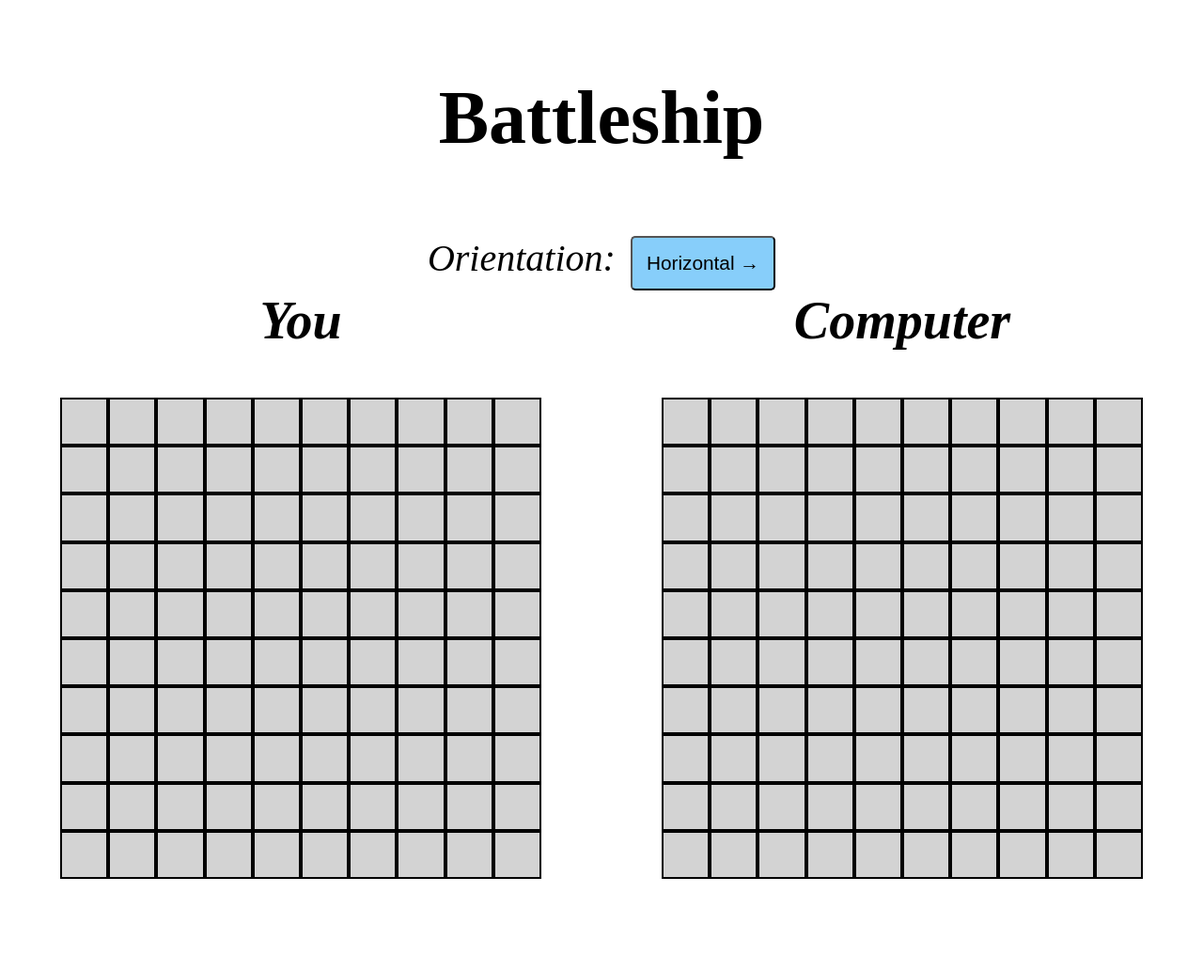
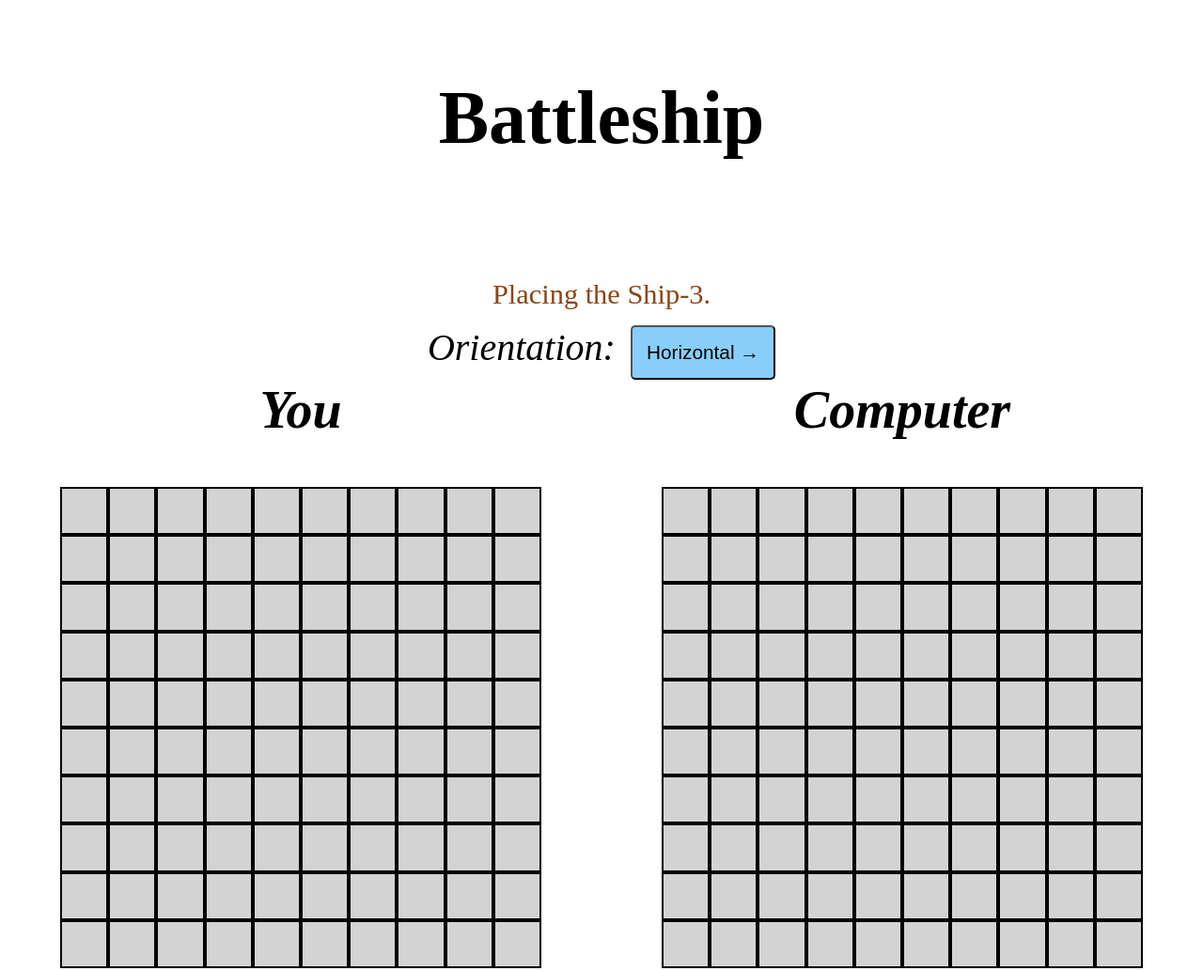
Before and after one commit to PanibratovR3/Battleship, a website with bundled scripts: page src/template.html in a window 1280 px wide. Shown: the whole page at 94% size. Before the commit the page ends 985 px from the top, so only its background shows below. Built offline with nearby package versions, Linux system fonts and the light colour scheme.

Commit message:
Added text fields for error and information.

```diff
--- a/src/handlers.js
+++ b/src/handlers.js
@@ -6,10 +6,12 @@ function handleHumanEmptyBoardCell(event, player, ships, direction) {
   const ship = ships[ships.length - 1];
   const placementStatus = player.board.placeShip(i, j, ship, direction);
   if (placementStatus) {
+    document.querySelector(".error").textContent = "";
     DOMBattleship.drawBoard("#human-board", player, ships);
     ships.length = ships.length - 1;
   } else {
-    console.log("Error!");
+    document.querySelector(".error").textContent =
+      "Error! Cannot place this ship here.";
   }
 }
 
--- a/src/style.css
+++ b/src/style.css
@@ -74,3 +74,17 @@
     border-radius: 5px;
     font-size: 1.3rem;
 }
+
+.error {
+    text-align: center;
+    color: darkred;
+    font-size: 1.9rem;
+    padding: 15px 0;
+}
+
+.info {
+    text-align: center;
+    color: saddlebrown;
+    font-size: 1.9rem;
+    padding: 15px 0;
+}
--- a/src/visualize.js
+++ b/src/visualize.js
@@ -8,6 +8,13 @@ const DOMBattleship = (() => {
     header.textContent = "Battleship";
     document.body.appendChild(header);
 
+    const errorField = document.createElement("div");
+    errorField.className = "error";
+    document.body.appendChild(errorField);
+    const infoField = document.createElement("div");
+    infoField.className = "info";
+    // infoField.textContent = "Info";
+    document.body.appendChild(infoField);
     const control = document.createElement("div");
     control.className = "control";
     const label = document.createElement("div");
@@ -101,6 +108,9 @@ const DOMBattleship = (() => {
         } else {
           if (isHuman) {
             if (ships && ships.length > 1) {
+              document.querySelector(".info").textContent = `Placing the Ship-${
+                ships[ships.length - 2].length
+              }.`;
               boardCell.addEventListener("click", (event) => {
                 handleHumanEmptyBoardCell(
                   event,
@@ -110,6 +120,7 @@ const DOMBattleship = (() => {
                 );
               });
             } else {
+              document.querySelector(".info").textContent = "Start!";
               boardCell.removeEventListener("click", (event) =>
                 handleHumanEmptyBoardCell(
                   event,
```
